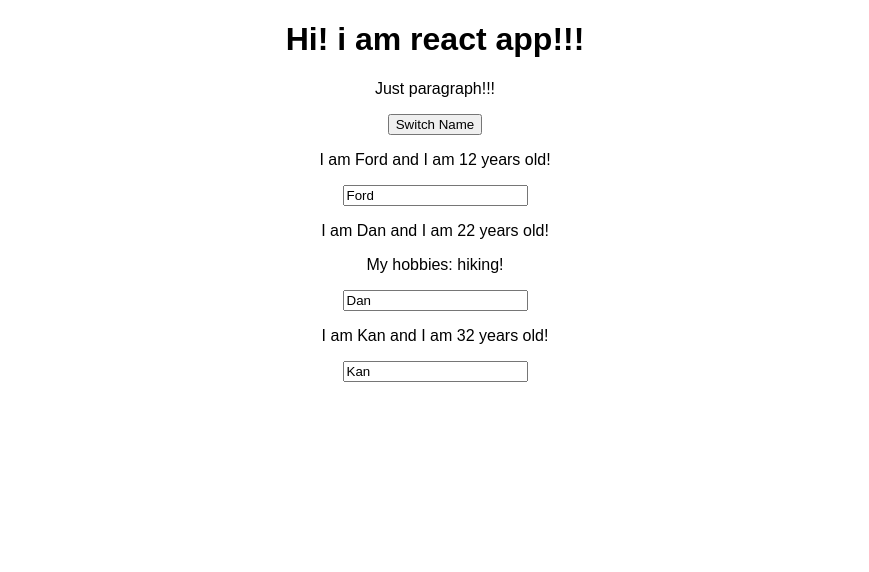
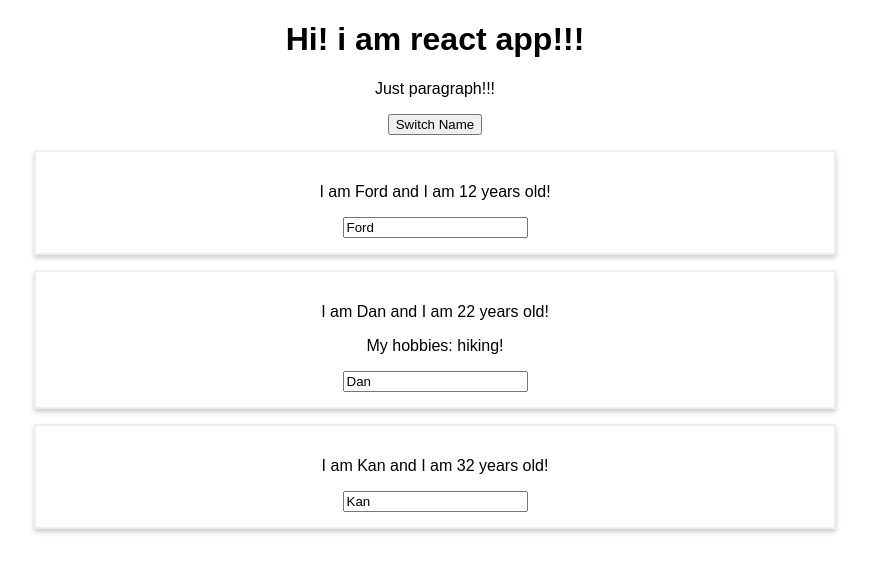
Before and after one commit to VKuzmich/my-app, a React (Create React App) app: page / in a window 1280 px wide. Shown: the top 572 px of the page, without its empty margins (205-1074 px from the left). Built offline with nearby package versions, Linux system fonts and the light colour scheme.

Commit message:
00048 add styling

```diff
--- /dev/null
+++ b/src/Person/Person.css
@@ -0,0 +1,10 @@
+
+
+.Person {
+    width: 60%;
+    margin: 15px auto;
+    border: 2px solid #eee;
+    box-shadow: 0 3px 5px #ccc;
+    padding: 15px;
+    text-align: center;
+}
--- a/src/Person/Person.js
+++ b/src/Person/Person.js
@@ -1,8 +1,9 @@
 import React from 'react';
+import './Person.css';
 
 const person = (props) => {
     return (
-        <div>
+        <div className="Person">
             <p onClick={props.click}>I am {props.name} and I am {props.age} years old! </p>
             <p>{props.children}</p>
             <input type='text' onChange={props.changed} value={props.name}/>
```
